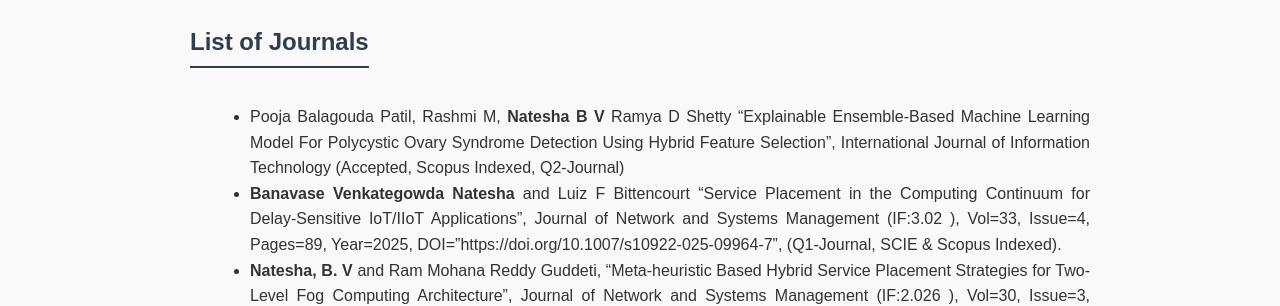
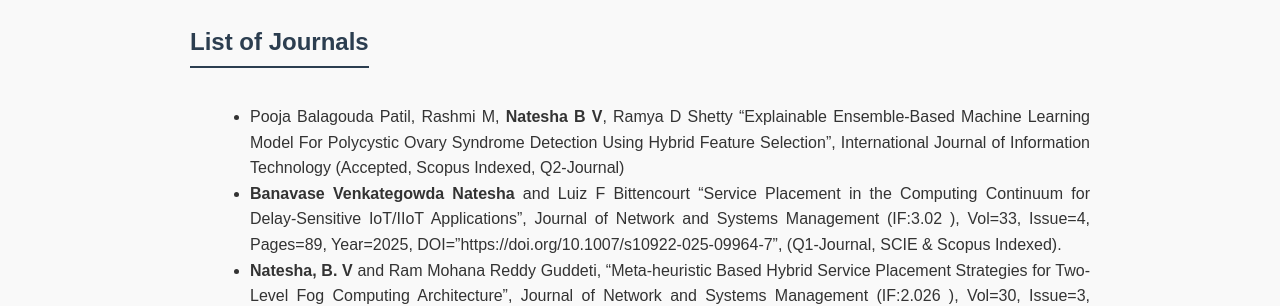
Before and after one commit to Nateshbv/Nateshbv.github.io, a Jekyll site: the page built from Publications.md, in a window 1280 px wide. Shown: the part 224-530 px from the top of the page. Built offline with Jekyll 4.4.1, drawn with Linux system fonts in a browser that asks for light colours.

```diff
--- a/Publications.md
+++ b/Publications.md
@@ -3,7 +3,7 @@ layout: default
 title: Publications
 ---
 ## List of Journals
-- Pooja Balagouda Patil, Rashmi M, **Natesha B V** Ramya D Shetty "Explainable Ensemble-Based Machine Learning Model For Polycystic Ovary Syndrome Detection Using Hybrid Feature Selection", International Journal of Information Technology (Accepted, Scopus Indexed, Q2-Journal)
+- Pooja Balagouda Patil, Rashmi M, **Natesha B V**, Ramya D Shetty "Explainable Ensemble-Based Machine Learning Model For Polycystic Ovary Syndrome Detection Using Hybrid Feature Selection", International Journal of Information Technology (Accepted, Scopus Indexed, Q2-Journal)
 - **Banavase Venkategowda Natesha** and Luiz F Bittencourt "Service Placement in the Computing Continuum for Delay-Sensitive IoT/IIoT Applications", Journal of Network and Systems Management (IF:3.02 ), Vol=33, Issue=4, Pages=89, Year=2025, DOI="https://doi.org/10.1007/s10922-025-09964-7", (Q1-Journal, SCIE & Scopus Indexed).
 -  **Natesha, B. V** and Ram Mohana Reddy Guddeti, "Meta-heuristic Based Hybrid Service Placement Strategies for Two-Level Fog Computing Architecture", Journal of Network and Systems Management (IF:2.026 ), Vol=30, Issue=3, Pages=1-23, Year=2022, DOI="https://doi.org/10.1007/s10922-022-09660-w", (Q1- Journal, SCIE & Scopus Indexed).
 - **Natesha B V** and Ram Mohana Reddy Guddeti, "Fog-based Intelligent Machine Malfunction Monitoring System for Industry 4.0", IEEE Transactions on  Industrial Informatics (IF:10.215), Vol=17, Issue=12, Pages=7923-7932, Year=2021, DOI="https://doi.org/10.1109/TII.2021.3056076", (Q1-Journal, SCIE & Scopus Indexed).
```
